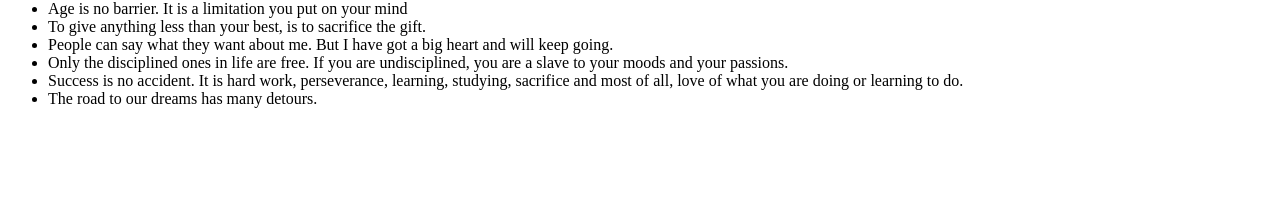
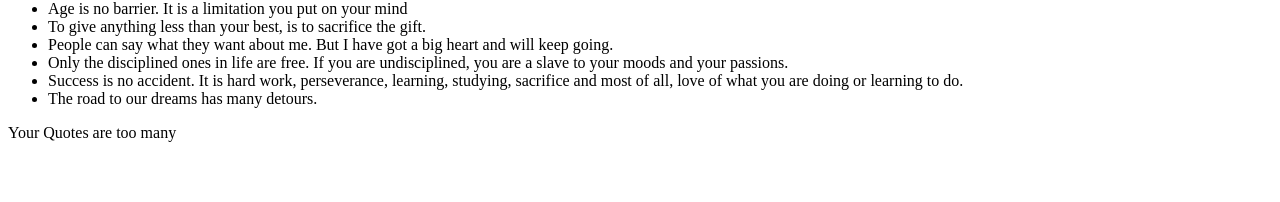
Before and after one commit to RichieOrito/great-quote, an Angular app: page / in a window 1280 px wide. Shown: the part 98-300 px from the top of the page. Built offline with nearby package versions, Linux system fonts and the light colour scheme.

Commit message:
This commit adds a <p> tag and defines the directive logic in it(we check if the length of th quotes array is greater than five)

```diff
--- a/src/app/app.component.html
+++ b/src/app/app.component.html
@@ -6,4 +6,5 @@
   {{quote.text}}
   </li>
   </ul>
+  <p *ngIf='quotes.length > 5'>Your Quotes are too many</p>
 </div>
```
